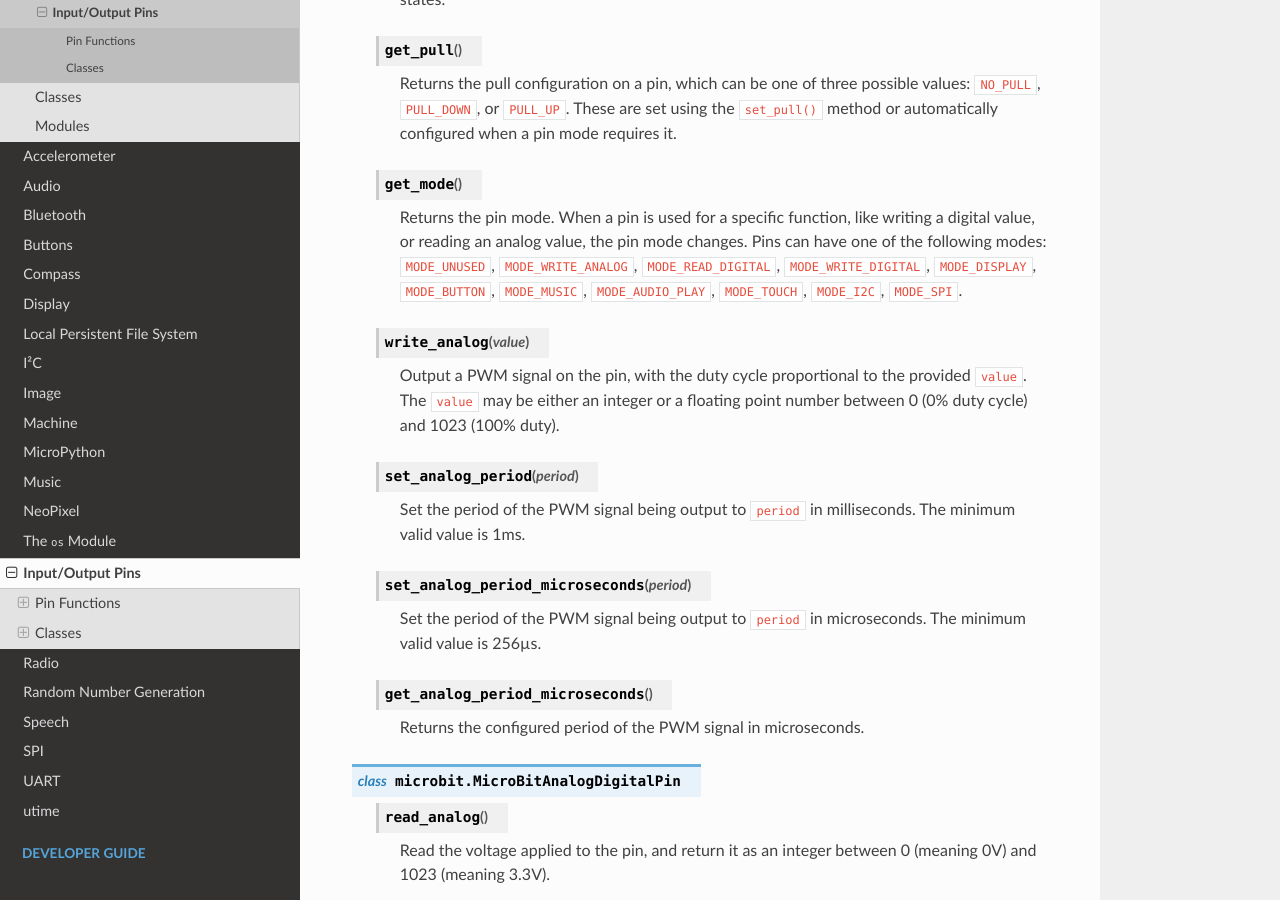
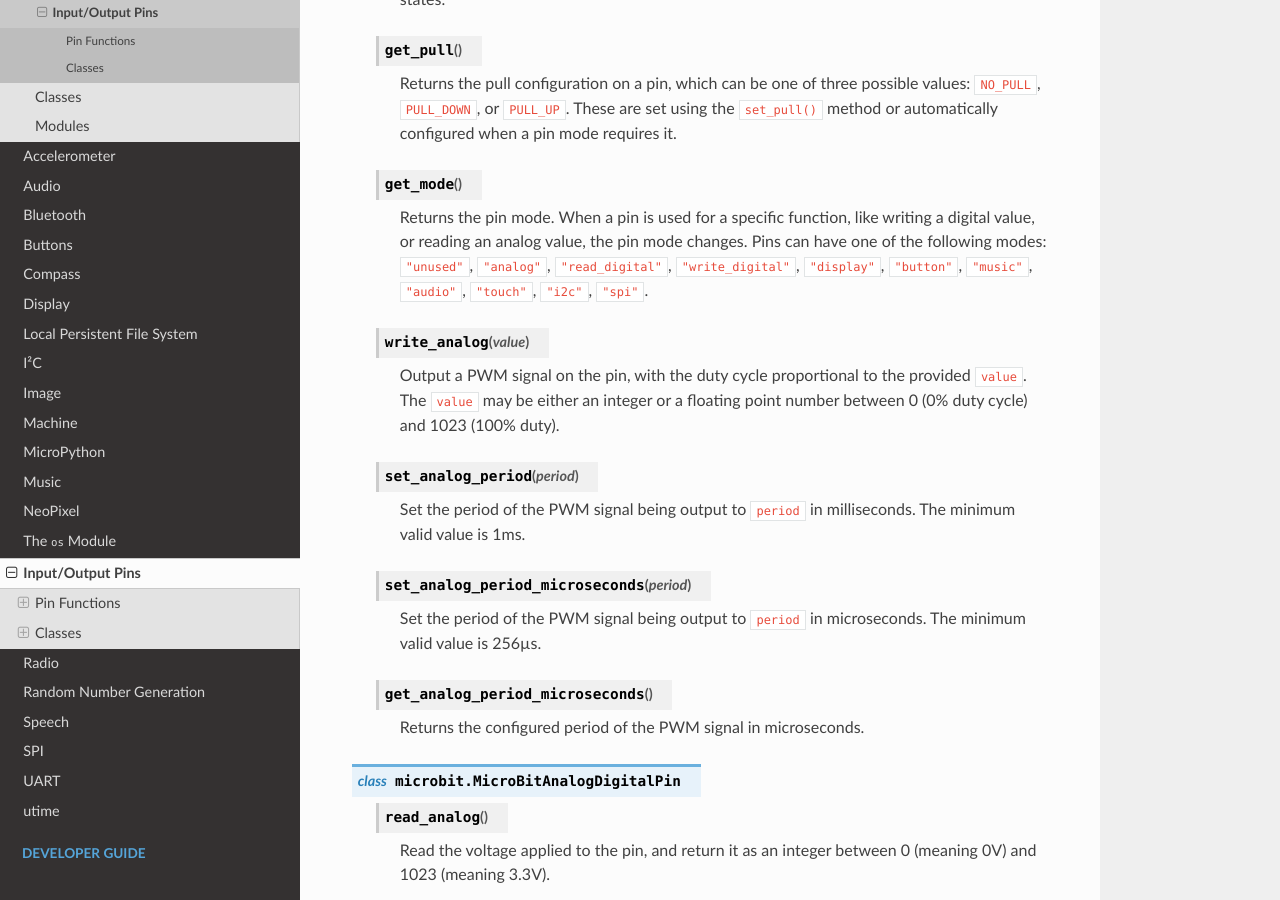
Before and after one commit to bbcmicrobit/micropython, a Sphinx documentation site: the page built from docs/pin.rst, in a window 1280 px wide and 900 px high, scrolled down 3752 px. Built offline with Sphinx 7.4.7 and the Read the Docs theme 2.0.0, drawn with Linux system fonts in a browser that asks for light colours.

Commit message:
docs: fix missing pin methods and improve docs (#725)
- ~~fix missing space in directive that caused methods to be omitted.~~
- recast the get_mode() return values as their Python values rather than
  C names which aren't defined in Python.
- ~~remove duplicate class definition for MicroBitAnalogDigitalPin.~~

Cherry-picked from the v2-docs branch.

```diff
--- a/docs/pin.rst
+++ b/docs/pin.rst
@@ -152,10 +152,10 @@ its own to that.
 
         Returns the pin mode. When a pin is used for a specific function, like
         writing a digital value, or reading an analog value, the pin mode
-        changes. Pins can have one of the following modes: ``MODE_UNUSED``,
-        ``MODE_WRITE_ANALOG``, ``MODE_READ_DIGITAL``, ``MODE_WRITE_DIGITAL``,
-        ``MODE_DISPLAY``, ``MODE_BUTTON``, ``MODE_MUSIC``, ``MODE_AUDIO_PLAY``,
-        ``MODE_TOUCH``, ``MODE_I2C``, ``MODE_SPI``.
+        changes. Pins can have one of the following modes: ``"unused"``,
+        ``"analog"``, ``"read_digital"``, ``"write_digital"``,
+        ``"display"``, ``"button"``, ``"music"``, ``"audio"``,
+        ``"touch"``, ``"i2c"``, ``"spi"``.
 
     .. py:method:: write_analog(value)
 
```
